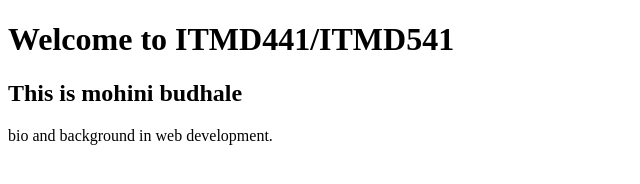
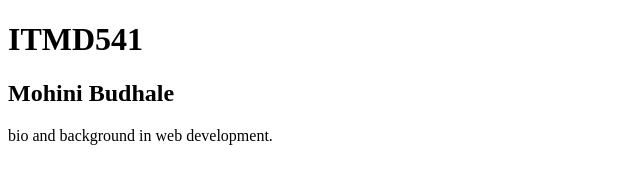
Before and after one commit to mohinivbudhale/ITMD541-lab1-mbudhale, a plain HTML site: page index.html in a window 1280 px wide. Shown: the whole page, without its empty margins (0-640 px from the left). Drawn offline with Linux system fonts and the light colour scheme.

Commit message:
Update index.html

```diff
--- a/index.html
+++ b/index.html
@@ -6,10 +6,10 @@
 </head>
 <body>
     <header>
-        <h1>Welcome to ITMD441/ITMD541</h1>
+        <h1>ITMD541</h1>
     </header>
     <section>
-        <h2>This is mohini budhale</h2>
+        <h2>Mohini Budhale</h2>
         <p>bio and background in web development.</p>
     </section>
 </body>
```
